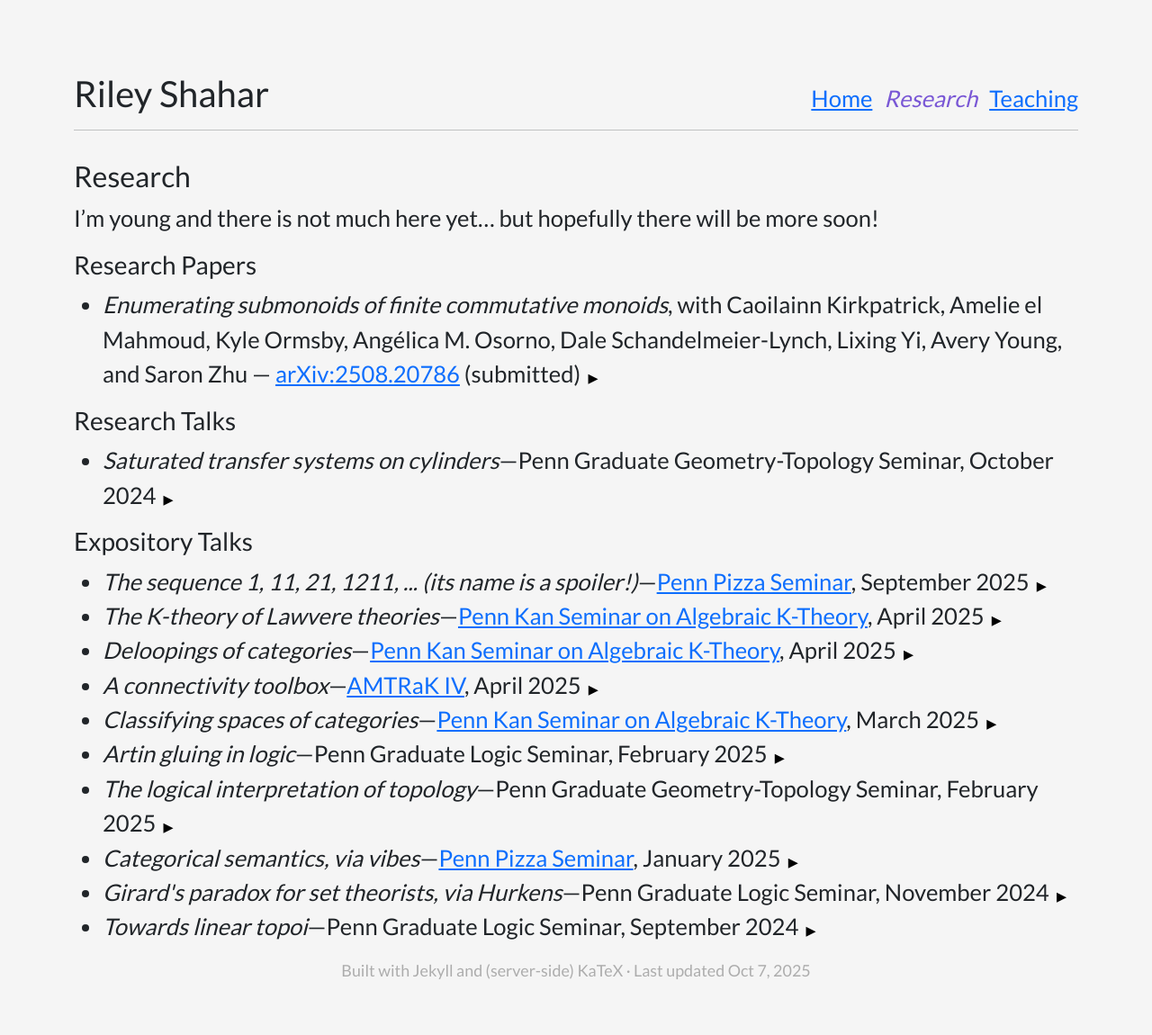
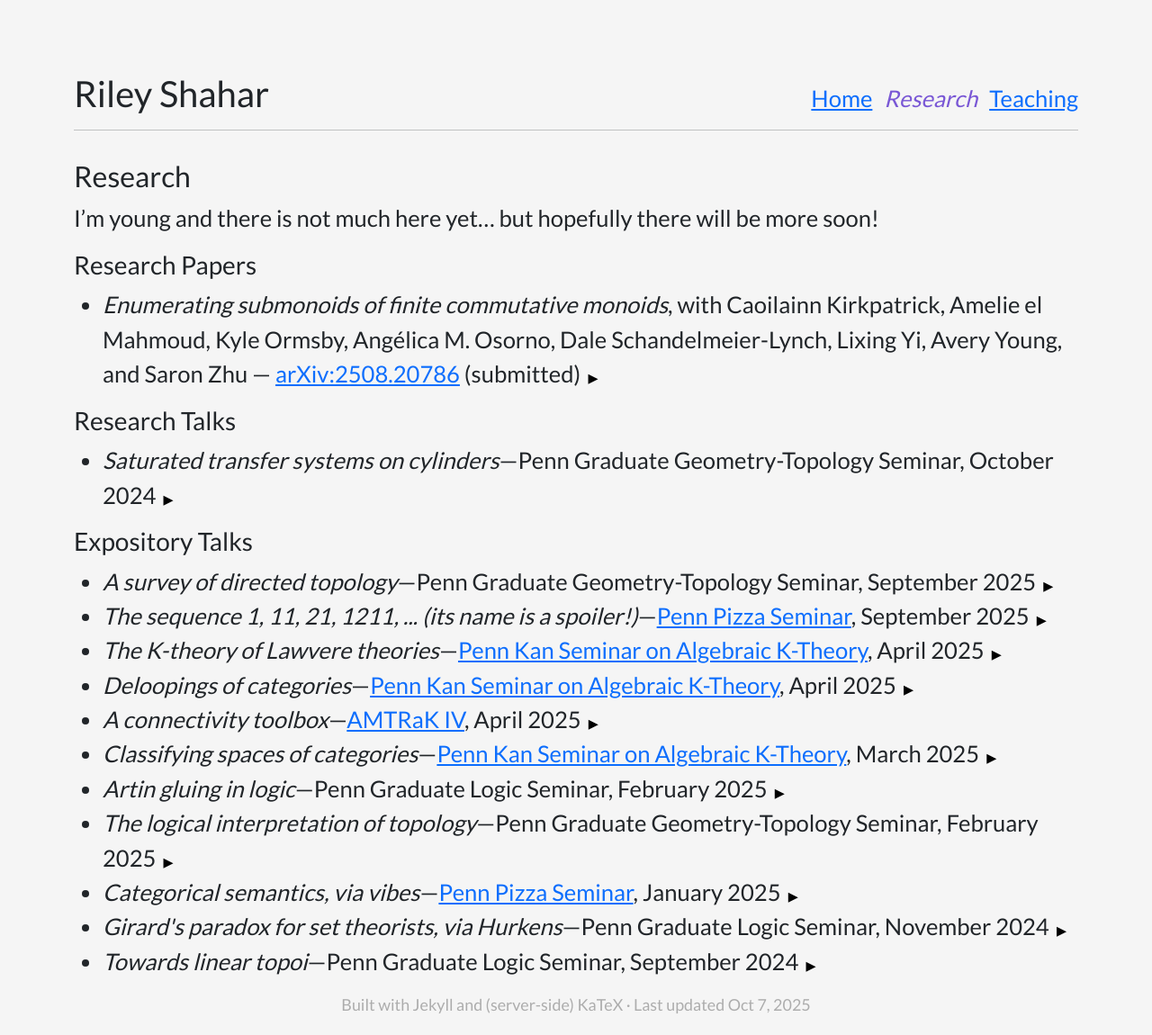
Before and after one commit to rileyshahar/website, a Jekyll site: the page built from research.md, in a window 1280 px wide. Shown: the whole page at 90% size. Built offline with Jekyll 4.4.1, drawn with Linux system fonts in a browser that asks for light colours; before the commit the page ends 1112 px from its top, so only the background shows below that; some of the changed lines change nothing that is shown.

Commit message:
add directed topology talk

```diff
--- a/_data/expository-talks.yaml
+++ b/_data/expository-talks.yaml
@@ -1,3 +1,16 @@
+- title: A survey of directed topology
+  date: 2025-09-30
+  venue: Penn Graduate Geometry-Topology Seminar
+  abstract: >
+    Sometimes spaces seem to come with a natural sense of direction---consider a
+    manifold equipped with a vector field, or a spacetime manifold, or a
+    configuration space in concurrency theory, or just the ordinary interval.
+    Directed topological spaces are models for this kind of geometry. The
+    primary goal of this talk is to introduce the two most popular
+    models---d-spaces and streams---and discuss the sense in which they are
+    equivalent. We will then introduce the core ideas of directed homotopy
+    theory.
+
 - title: The sequence 1, 11, 21, 1211, ... (its name is a spoiler!)
   date: 2025-09-05
   venue: Penn Pizza Seminar
```
